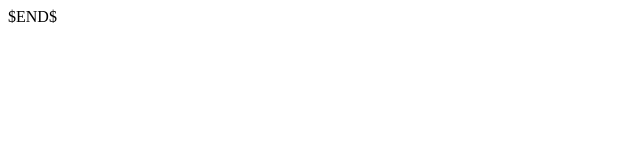
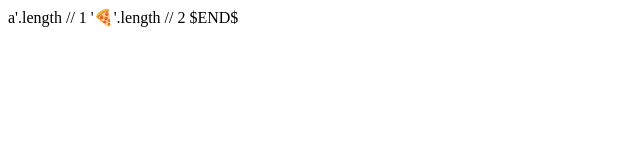
Before and after one commit to yustasvega/Profjs, a plain HTML site: page МАТЕРИАЛЫ/index.html in a window 1280 px wide. Shown: the whole page, without its empty margins (0-640 px from the left). Drawn offline with Linux system fonts and the light colour scheme.

Commit message:
Update index.html

```diff
--- a/МАТЕРИАЛЫ/index.html
+++ b/МАТЕРИАЛЫ/index.html
@@ -4,6 +4,8 @@
 <head>
     <title>$Title$</title>
 </head>
+   a'.length // 1
+'🍕'.length // 2
 <body>
 $END$
 </body>
```
